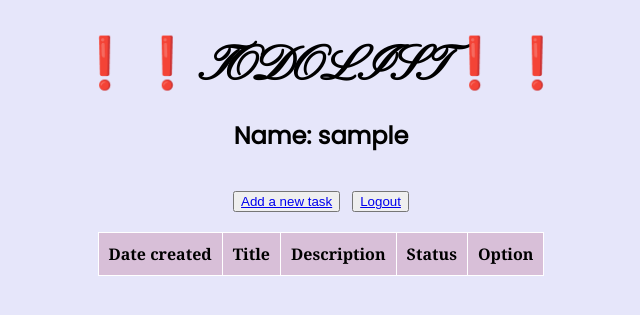
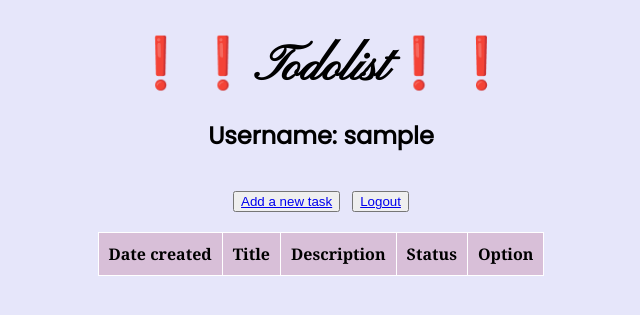
Before and after one commit to silalahithobyas/Tugas-2, a Django app: page /todolist/ in a window 1280 px wide. Shown: the top 315 px of the page, without its empty margins (319-959 px from the left). Run offline with Django 4.2, Linux system fonts and the light colour scheme; the visitor is signed in with stand-in values (Sample User, id 1); data that the repository does not hold is empty; parts of the project's set-up code (start-up, migrations or seed data) failed here and were passed over.

Commit message:
font change 2

```diff
--- a/todolist/templates/todolist.html
+++ b/todolist/templates/todolist.html
@@ -10,8 +10,8 @@
 <link href='https://fonts.googleapis.com/css?family=Pinyon Script' rel='stylesheet'>
 <link href='https://fonts.googleapis.com/css?family=Poppins' rel='stylesheet'>
   <body>
-    <h1 style="font-family:'Pinyon Script'"><strong><center>❗❗TODOLIST❗❗</center></strong></h1>
-    <h2 style="font-family:'Poppins'"><center>Name: {{nama}}</center></h2><br>
+    <h1 style="font-family:'Pinyon Script'"><strong><center>❗❗Todolist❗❗</center></strong></h1>
+    <h2 style="font-family:'Poppins'"><center>Username: {{nama}}</center></h2><br>
 
     <div class="button-task">
         <button><a href="create-task/">Add a new task</a></button>
@@ -29,7 +29,7 @@
     th, td {
         background-color: #D8BFD8;
         padding: 10px;
-        font-family: Georgia, 'Poppins', Times, serif;
+        font-family: Georgia, 'Times New Roman', Times, serif;
     }
     body, table {
         margin-top: 20px;
```
Also changed, not shown: todolist/templates/taskform.html (+5 -5 lines).
